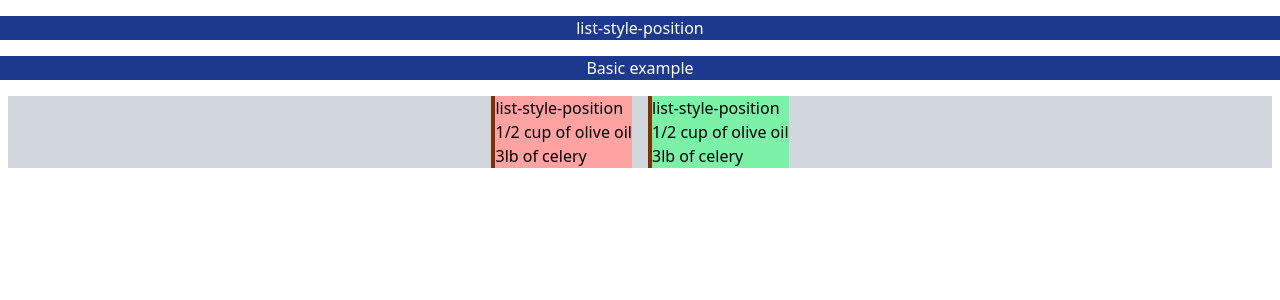
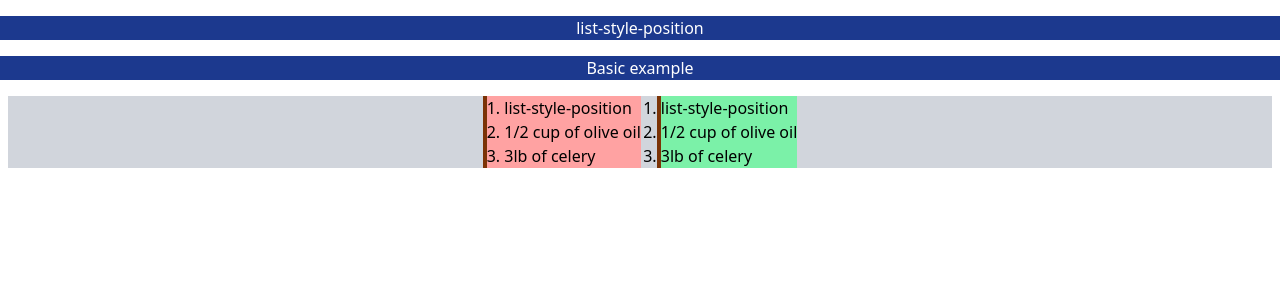
Before and after one commit to AmirTaki/tailwind-toturial-react-vite, a React (Vite) app: page / in a window 1280 px wide. Shown: the top 300 px of the page. Built offline with nearby package versions, Linux system fonts and the light colour scheme.

Commit message:
list-style-position

```diff
--- a/src/App.jsx
+++ b/src/App.jsx
@@ -8,13 +8,13 @@ function App() {
       <h1 className='bg-blue-900  text-white my-4 text-center'>Basic example </h1>
 
       <div className="flex flex-row  bg-gray-300  justify-center gap-4 mx-2 ">
-        <ul className='bg-red-300 line-inside border-l-amber-900  border-l-4' >
+        <ul className='bg-red-300 list-inside border-l-amber-900  border-l-4 list-decimal' >
           <li>list-style-position</li>
           <li>1/2 cup of olive oil</li>
           <li>3lb of celery</li>
         </ul>
 
-        <ul className='bg-green-300 list-outside  border-l-amber-900  border-l-4'>
+        <ul className='bg-green-300 list-outside  border-l-amber-900  border-l-4 list-decimal '>
           <li>list-style-position</li>
           <li>1/2 cup of olive oil</li>
           <li>3lb of celery</li>
```
